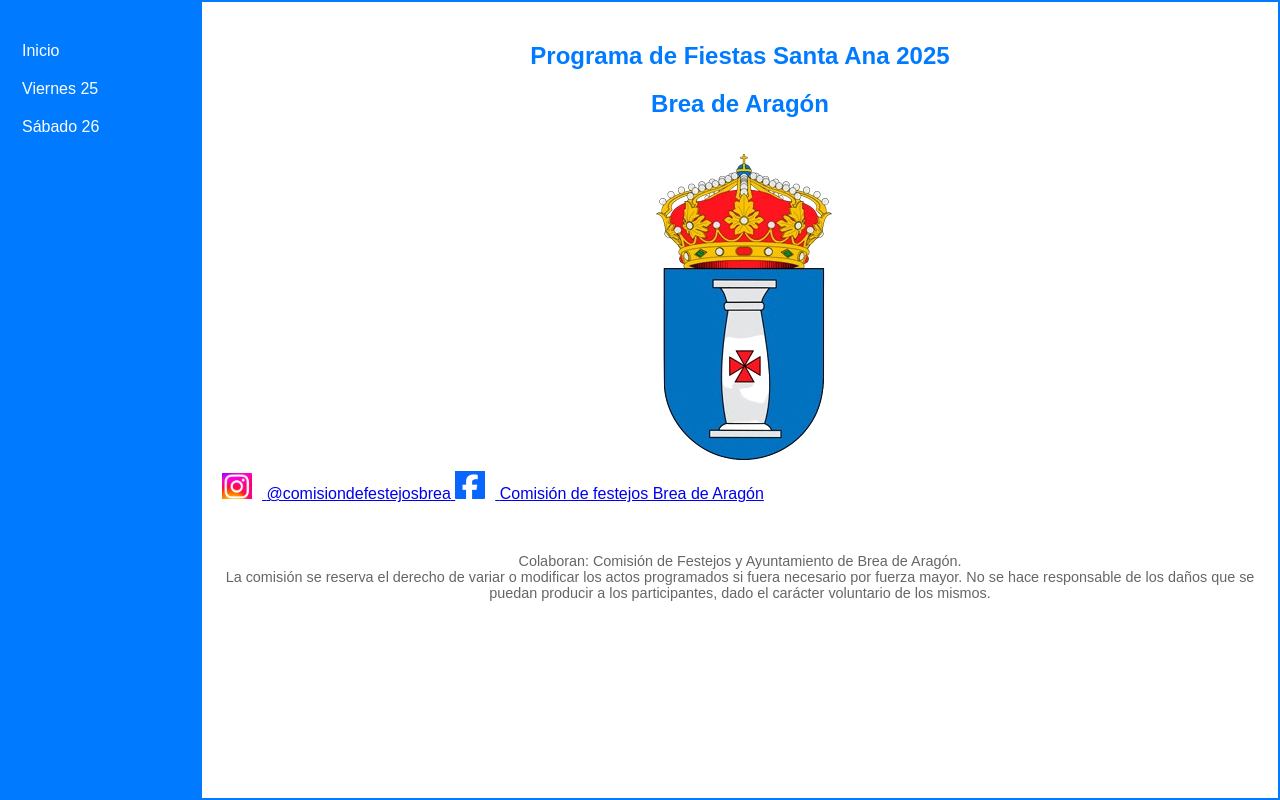
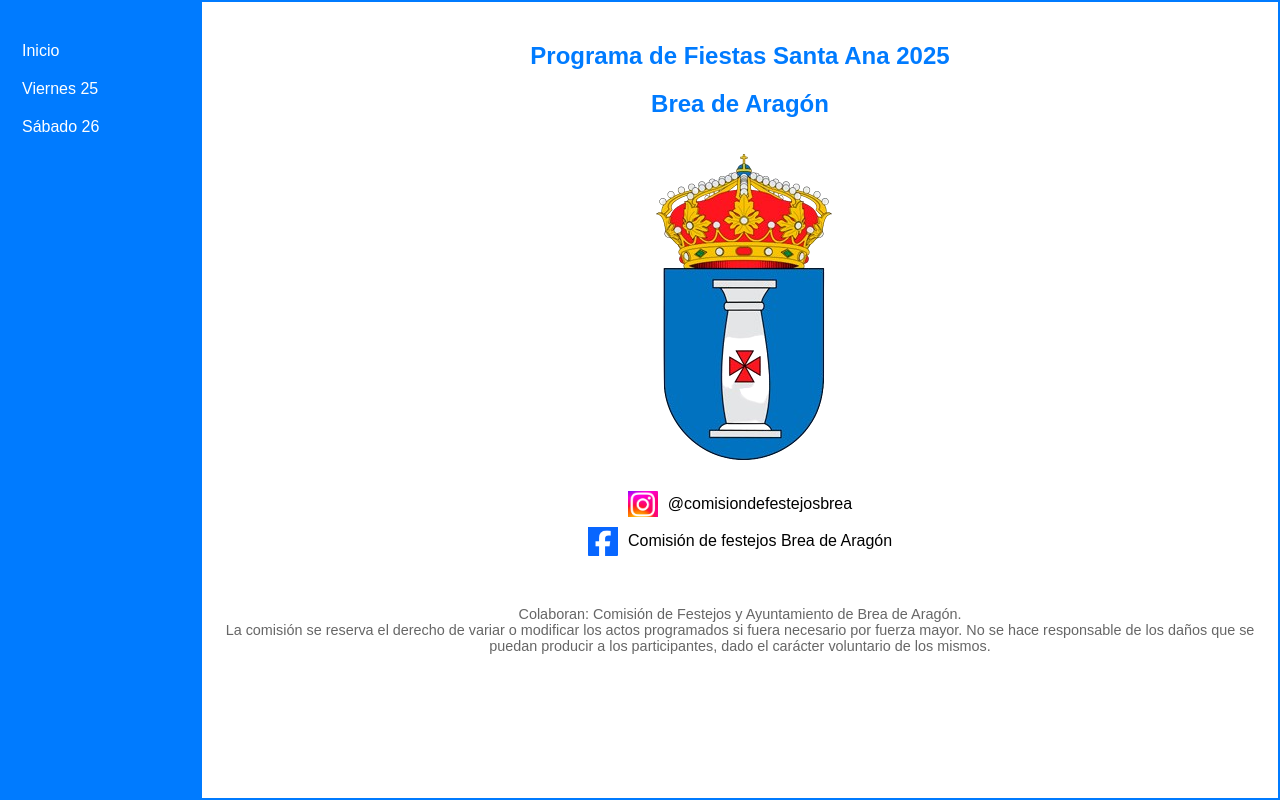
Before and after one commit to ComisionBrea/Fiestas_del_Rosario_2025, a plain HTML site: page index.html in a window 1280 px wide. Drawn offline with Linux system fonts and the light colour scheme.

Commit message:
Update index.html

```diff
--- a/index.html
+++ b/index.html
@@ -64,18 +64,35 @@
     .imagenes-viernes {
       display: flex;
       justify-content: center;
-      gap: 50px;
-      margin: 30px 0;
+      gap: 40px;
       flex-wrap: wrap;
+      margin: 20px 0;
     }
     .img-contenedor {
       text-align: center;
-      width: 150px;
+      max-width: 150px;
     }
     .img-contenedor img {
       width: 100%;
       height: auto;
       display: block;
+    }
+    .redes {
+      display: flex;
+      flex-direction: column;
+      gap: 10px;
+      align-items: center;
+      margin-top: 20px;
+    }
+    .redes a {
+      display: flex;
+      align-items: center;
+      text-decoration: none;
+      color: black;
+    }
+    .redes img {
+      width: 30px;
+      margin-right: 10px;
     }
     @media (max-width: 768px) {
       .container {
@@ -88,10 +105,6 @@
       }
       nav a {
         margin: 10px 0;
-      }
-      .imagenes-viernes {
-        flex-direction: column;
-        align-items: center;
       }
     }
   </style>
@@ -114,11 +127,11 @@
 
         <div class="redes">
           <a href="https://www.instagram.com/comisiondefestejosbrea?igsh=c29yZ2NzemEwazNt" target="_blank">
-            <img src="instagram.PNG" alt="instagram" style="width: 30px; margin-right: 10px;">
+            <img src="instagram.PNG" alt="instagram">
             <span>@comisiondefestejosbrea</span>
           </a>
           <a href="https://www.facebook.com/share/1Abdakovgq/?mibextid=wwXIfr" target="_blank">
-            <img src="facebook.PNG" alt="facebook" style="width: 30px; margin-right: 10px;">
+            <img src="facebook.PNG" alt="facebook">
             <span>Comisión de festejos Brea de Aragón</span>
           </a>
         </div>
@@ -139,9 +152,11 @@
         <div class="imagenes-viernes">
           <div class="img-contenedor">
             <img src="dj.png" alt="dj">
+            <p>DSEIK DJ</p>
           </div>
           <div class="img-contenedor">
             <img src="vaso.png" alt="vaso">
+            <p>Vasos<br>Personalizados</p>
           </div>
         </div>
 
```
